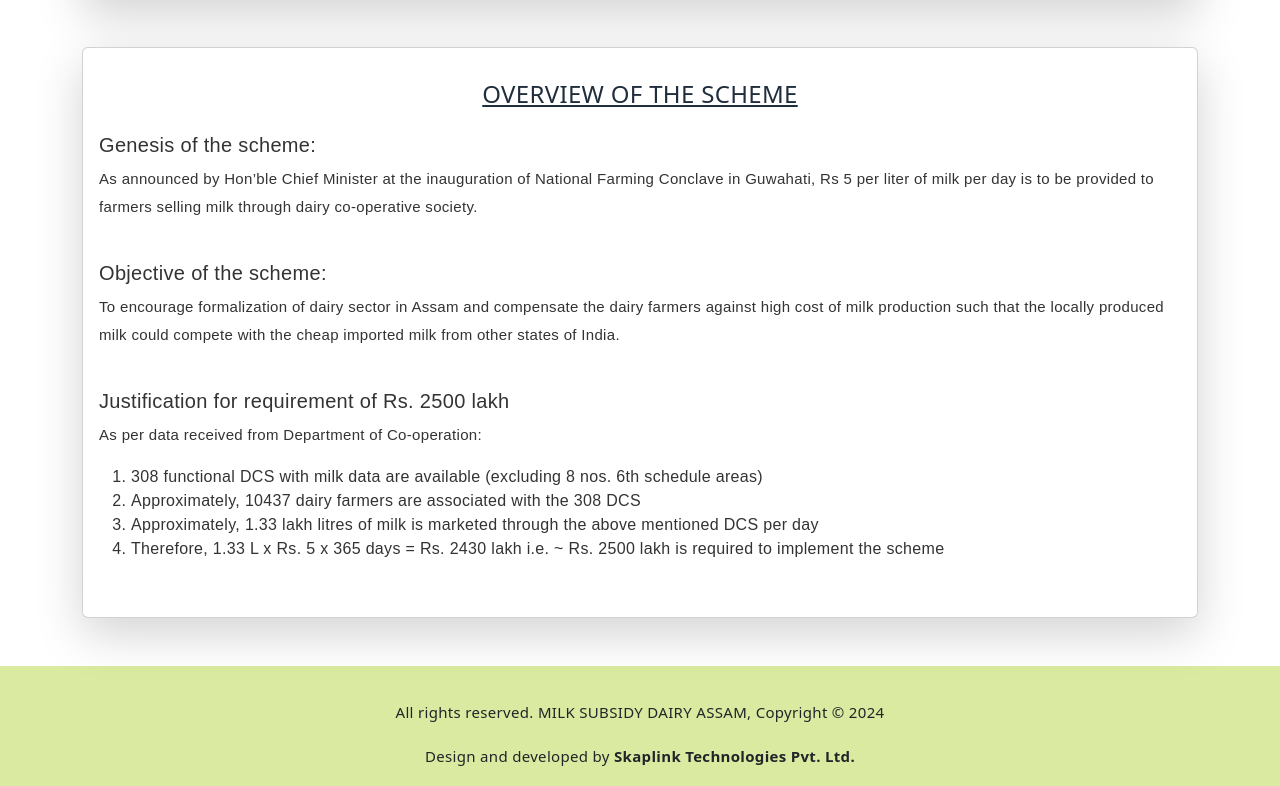
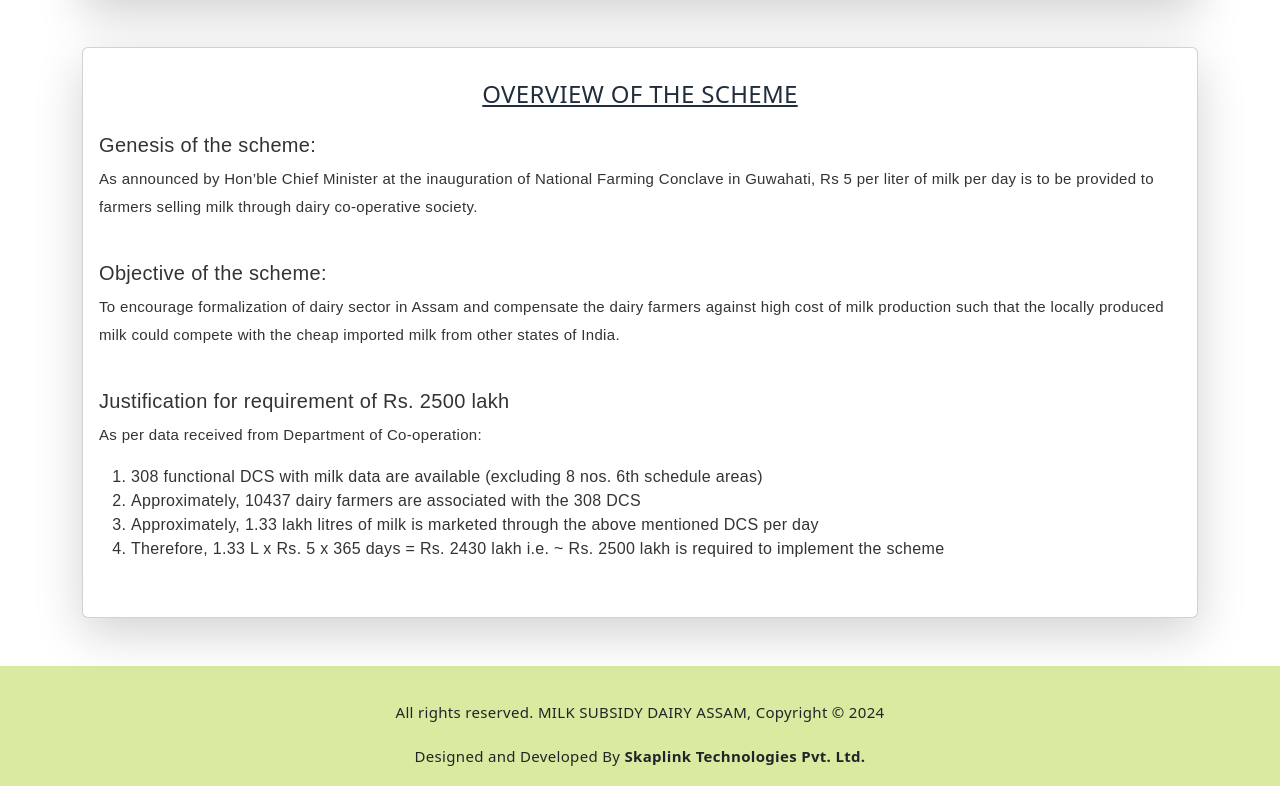
Before and after one commit to ruponsarkar/dairy, a React (Create React App) app: page / in a window 1280 px wide. Shown: the part 1360-2146 px from the top of the page. Built offline with nearby package versions, Linux system fonts and the light colour scheme; no server answers.

Commit message:
Cosmetic Changes

```diff
--- a/src/components/common/footer.js
+++ b/src/components/common/footer.js
@@ -28,7 +28,7 @@ const Footer = () => {
                                 </div>
                                 <footer>
                                     <p>All rights reserved. MILK SUBSIDY DAIRY ASSAM, Copyright &copy; 2024 </p>
-                                    <p>Design and developed by <b>Skaplink Technologies Pvt. Ltd.</b></p>
+                                    <p>Designed and Developed By <b>Skaplink Technologies Pvt. Ltd.</b></p>
             </footer>
                             </div>
                         </div>
--- a/src/components/register/form.js
+++ b/src/components/register/form.js
@@ -407,7 +407,7 @@ const RegisterForm = ({ mobileNumber, showFileInput, setShowFileInput }) => {
                 className="btn btn-primary btn-sm"
                 onClick={handleShowFileInput}
               >
-                Confirm and Next
+                Proceed
               </button>
             </div>
           </div>
--- a/src/components/register/verify.js
+++ b/src/components/register/verify.js
@@ -69,10 +69,10 @@ const Verify = ({ setIsVerified, setMobileNumber, setShowFileInput }) => {
     <>
       <div className="container">
         <div className="py-4">
-          <h2>
-            Providing Rs. 5 subsidy to farmers pouring milk to Dairy
-            Co-operative Societies
-          </h2>
+          <h5>
+          Providing Rs. 5 subsidy to farmers pouring milk to Dairy
+          Co-operative Societies
+          </h5>
 
           <Paper elevation={4}>
             <div className="row p-4">
@@ -124,6 +124,7 @@ const Verify = ({ setIsVerified, setMobileNumber, setShowFileInput }) => {
           </Paper>
         </div>
       </div>
+
     </>
   );
 };
```
